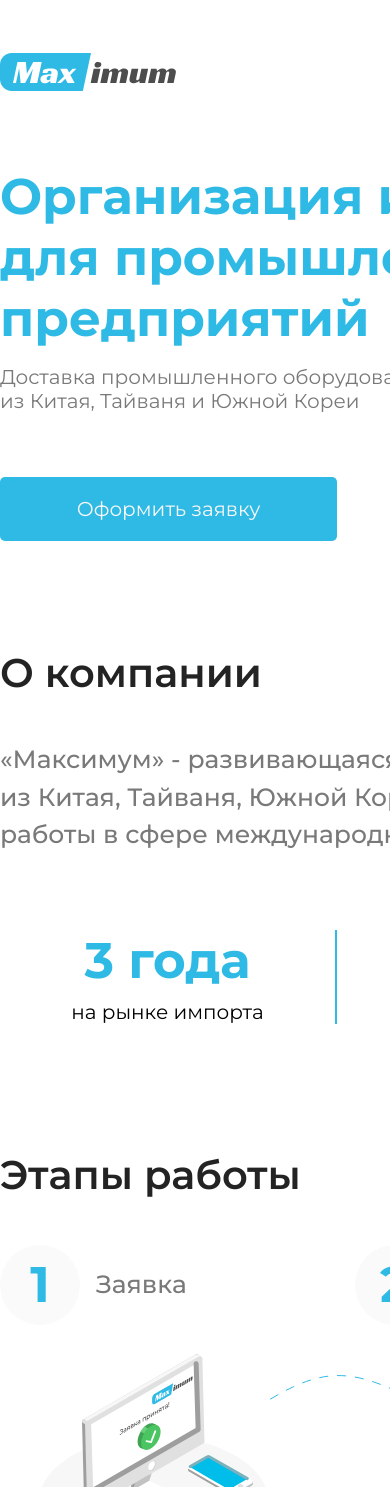
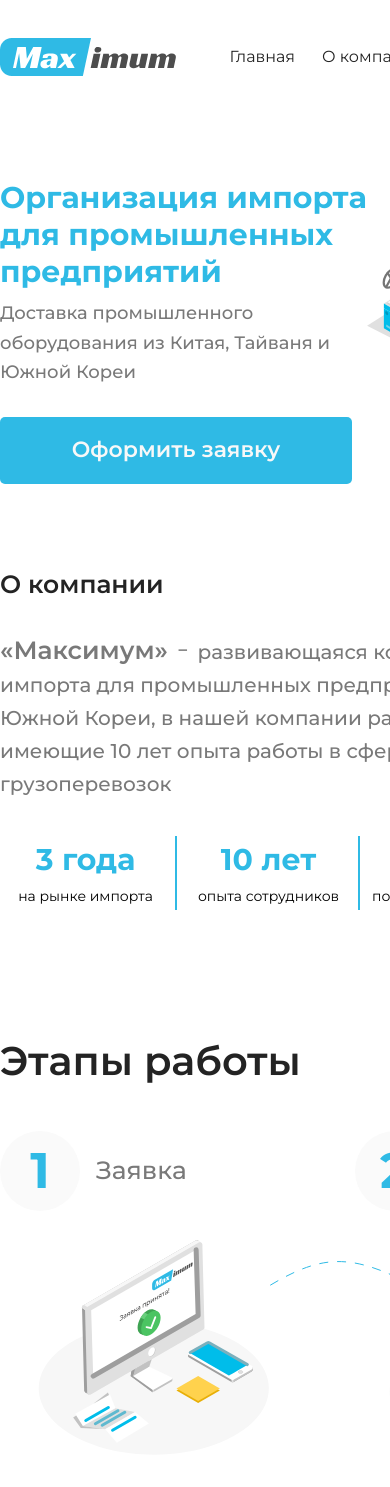
Before and after one commit to Legend1796/Maximum, a React (Create React App) app: page / in a window 390 px wide. Shown: the top 1487 px of the page. Built offline with nearby package versions, Linux system fonts and the light colour scheme.

Commit message:
tablet header, promo, about

```diff
--- a/src/components/about/about.css
+++ b/src/components/about/about.css
@@ -28,12 +28,15 @@
 .about__table {
     display: flex;
     justify-content: space-between;
-    /* gap: 10px; */
     margin-top: 76px;
 }
 
 .about__table-column {
     width: 337px;
+    list-style: none;
+}
+
+.about__line {
     list-style: none;
     border-right: 2px solid var(--color-blue);
 }
@@ -56,3 +59,76 @@
     line-height: 24px;
     color: #000;
 }
+
+@media screen and (max-width: 1430px) {
+    .about {
+        margin-top: 80px;
+    }
+
+    .about__container {
+        width: 721px;
+        margin: 0 auto 118px;
+    }
+
+    .about__title {
+        font-weight: 600;
+        font-size: 25px;
+        line-height: 165%;
+        margin-bottom: 18px;
+    }
+
+    .about__text {
+        width: 700px;
+        font-size: 20px;
+        line-height: 165%;
+    }
+
+    .about__text_bold {
+        font-weight: 600;
+        font-size: 25px;
+        line-height: 165%;
+    }
+
+    .about__text_semibold {
+        font-weight: 300;
+        font-size: 33px;
+        line-height: 150%;
+    }
+
+    .about__text_regular {
+        width: 700px;
+        font-size: 20px;
+        line-height: 140%;
+        margin-bottom: 3px;
+        margin-top: -2px;
+    }
+
+    .about__table-column-title {
+        font-weight: 700;
+        font-size: 30px;
+        line-height: 37px;
+        margin-bottom: 10px;
+    }
+
+    .about__table-column-text{
+        font-weight: 400;
+        font-size: 14px;
+        line-height: 17px;
+    }
+
+    .about__table {
+        margin-top: 35px;
+        justify-content: start;
+    }
+
+    .about__table-column {
+        padding: 5px 0;
+        width: 171px;
+    }
+
+    .about__line {
+        margin-left: 4px;
+        margin-right: 6px;
+    }
+
+}
--- a/src/components/about/about.jsx
+++ b/src/components/about/about.jsx
@@ -1,28 +1,44 @@
 import "./about.css";
 
-function About() {
+function About({ pageWidth }) {
   return (
     <section className="about">
       <div className="about__container">
         <h2 className="about__title">О компании</h2>
-        <p className="about__text">
-          «Максимум» - развивающаяся компания по организации импорта для промышленных предприятий из Китая, Тайваня,
-          Южной Кореи, в нашей компании работают профессионалы, имеющие 10 лет опыта работы в сфере международных
-          грузоперевозок
-        </p>
+        {pageWidth > 1430 ? (
+          <p className="about__text">
+            «Максимум» - развивающаяся компания по организации импорта для промышленных предприятий из Китая, Тайваня,
+            Южной Кореи, в нашей компании работают профессионалы, имеющие 10 лет опыта работы в сфере международных
+            грузоперевозок
+          </p>
+        ) : (
+          <p className="about__text">
+            <span className="about__text about__text_bold">«Максимум»</span>
+            <span className="about__text about__text_semibold">&nbsp;-&nbsp;</span>развивающаяся компания по организации
+            <p className="about__text_regular">импорта для промышленных предприятий из Китая, Тайваня,</p>
+            <p className="about__text">
+              Южной Кореи, в нашей компании работают профессионалы, имеющие 10 лет опыта работы в сфере международных
+              грузоперевозок
+            </p>
+          </p>
+        )}
+
         <ul className="about__table">
           <li className="about__table-column">
             <h3 className="about__table-column-title">3 года</h3>
             <p className="about__table-column-text">на рынке импорта</p>
           </li>
+          <li className="about__line"></li>
           <li className="about__table-column">
             <h3 className="about__table-column-title">10 лет</h3>
             <p className="about__table-column-text">опыта сотрудников</p>
           </li>
+          <li className="about__line"></li>
           <li className="about__table-column">
             <h3 className="about__table-column-title">50+</h3>
             <p className="about__table-column-text">постоянных клиентов</p>
           </li>
+          <li className="about__line"></li>
           <li className="about__table-column">
             <h3 className="about__table-column-title">10%</h3>
             <p className="about__table-column-text">комиссия</p>
--- a/src/components/app/app.jsx
+++ b/src/components/app/app.jsx
@@ -8,12 +8,27 @@
 import Why from "../whyus/why";
 import "./app.css";
 
+import { useState, useEffect } from "react";
+
 function App() {
+  const [pageWidth, setPageWidth] = useState(document.documentElement.scrollWidth);
+
+  window.onresize = newPageSize;
+
+  function newPageSize() {
+    setTimeout(() => {
+      setPageWidth(document.documentElement.scrollWidth);
+    }, 1000);
+  }
+
+  useEffect(() => {
+    console.log(pageWidth);
+  }, [pageWidth]);
   return (
     <div className="App">
-      <Header />
+      <Header pageWidth={pageWidth} />
       <Promo />
-      <About />
+      <About pageWidth={pageWidth} />
       <Steps />
       <Why />
       <Form />
--- a/src/components/header/header.css
+++ b/src/components/header/header.css
@@ -36,3 +36,38 @@
     line-height: 24px;
     color: var(--color-black);
 }
+
+@media screen and (max-width: 1430px) {
+    .header__container {
+        width: 721px;
+        margin: 37px auto 78px;
+    }
+
+    .header__links {
+         gap: 27px;
+    }
+
+    .header__link {
+        height: 40px;
+   }
+
+    .header__image {
+        width: 40px;
+        height: 40px;
+    }
+
+    .header__phone {
+        font-weight: 300;
+        font-size: 16px;
+        line-height: 140%;
+        margin-left: 9px;
+    }
+
+    .header__contacts {
+        gap: 0;
+    }
+
+    .header__link_wa {
+        margin-right: 16px;
+    }
+  }
--- a/src/components/header/header.jsx
+++ b/src/components/header/header.jsx
@@ -3,14 +3,14 @@
 import tg from "../../images/icons/tg.svg";
 import wa from "../../images/icons/wa.svg";
 
-function Header() {
+function Header({ pageWidth }) {
   return (
     <header className="header">
       <div className="header__container">
         <img src={logo} alt="logo" className="header__logo" />
 
         <nav className="header__navigation">
-          <ui className="header__links">
+          <ul className="header__links">
             <li className="header__link">
               <a href="#" className="header__link">
                 Главная
@@ -21,20 +21,24 @@
                 О компании
               </a>
             </li>
-            <li className="header__link">
-              <a href="#" className="header__link">
-                Этапы работы
-              </a>
-            </li>
-          </ui>
+            {pageWidth > 1430 ? (
+              <li className="header__link">
+                <a href="#" className="header__link">
+                  Этапы работы
+                </a>
+              </li>
+            ) : (
+              <></>
+            )}
+          </ul>
         </nav>
 
         <div className="header__contacts">
-          <a href="#" className="header__link">
-            <img src={tg} alt="telegram" className="header__tg" />
+          <a href="#" className="header__link header__link_wa">
+            <img src={tg} alt="telegram" className="header__image" />
           </a>
           <a href="#" className="header__link">
-            <img src={wa} alt="watsApp" className="header__wa" />
+            <img src={wa} alt="watsApp" className="header__image" />
           </a>
           <p className="header__phone">+7 (812) 200 46 43</p>
         </div>
--- a/src/components/promo/promo.css
+++ b/src/components/promo/promo.css
@@ -38,3 +38,42 @@
     line-height: 24px;
     color: var(--color-white);
 }
+
+@media screen and (max-width: 1430px) {
+    .promo__container {
+        width: 721px;
+    }
+
+    .promo__title {
+        font-weight: 700;
+        font-size: 30px;
+        line-height: 37px;
+        margin-top: 24px;
+    }
+
+    .promo__image {
+        width: 354px;
+        height: 259px;
+    }
+
+    .promo__text {
+        width: 358px;
+        font-weight: 500;
+        font-size: 18px;
+        line-height: 165%;
+        margin-top: 9px;
+        margin-bottom: 29px;
+    }
+
+    .promo__button {
+        width: 352px;
+        height: 67px;
+        border-radius: 5px;
+    }
+
+    .promo__button-text {
+        font-weight: 600;
+        font-size: 22px;
+        line-height: 257%;
+    }
+}
```
